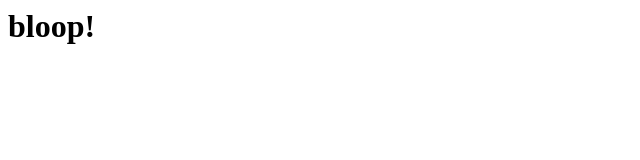
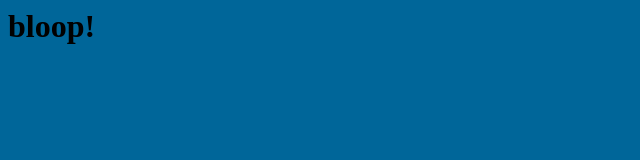
Before and after one commit to dvdlite/dvdlite.github.io, a plain HTML site: page bloop.html in a window 1280 px wide. Shown: the whole page, without its empty margins (0-640 px from the left). Drawn offline with Linux system fonts and the light colour scheme.

Commit message:
Update bloop.html

```diff
--- a/bloop.html
+++ b/bloop.html
@@ -1,5 +1,5 @@
 <head>
 <title>bloop</title>
-<body>
+<body bgcolor="#006699">
 <h1>bloop!</h1>
 </body>
```
